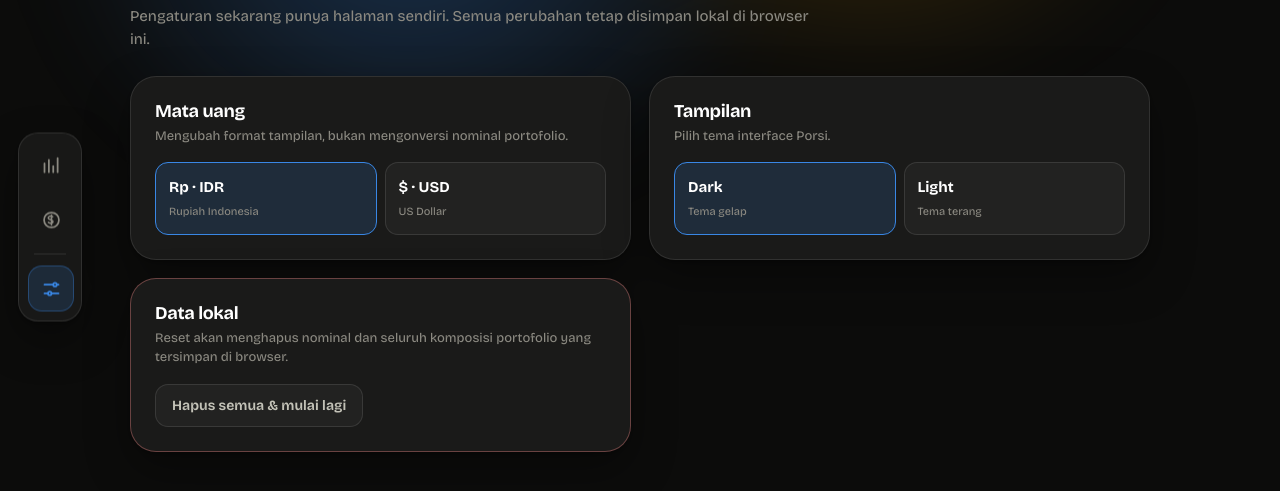
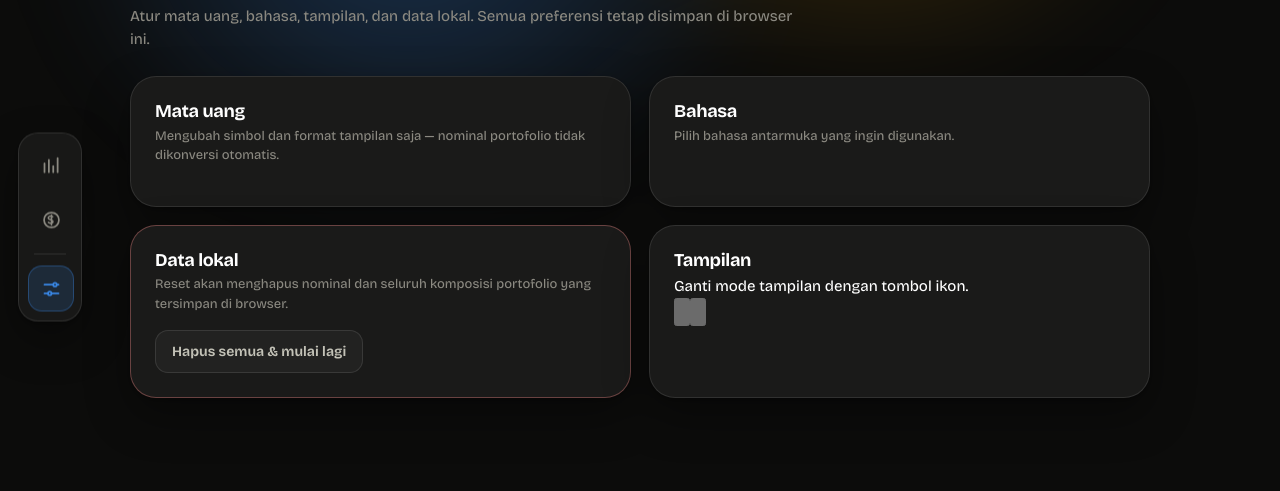
Before and after one commit to ariefzzz5421/rebalance-portfolio, a plain HTML site: page settings.html in a window 1280 px wide. Shown: the part 173-664 px from the top of the page. Drawn offline with Linux system fonts and the light colour scheme.

Commit message:
Redesign settings with icon controls and more currencies

```diff
--- a/settings.html
+++ b/settings.html
@@ -1,8 +1,18 @@
 <!doctype html>
-<html lang="id" data-theme="dark"><head><meta charset="utf-8"><meta name="viewport" content="width=device-width,initial-scale=1"><title>Settings — Porsi</title><meta name="color-scheme" content="dark light"><script>try{const s=JSON.parse(localStorage.getItem('porsi.v1')||'{}');if(s.theme)document.documentElement.dataset.theme=s.theme}catch{}</script><link rel="stylesheet" href="assets/css/font.css"><link rel="stylesheet" href="assets/css/styles.css"><link rel="stylesheet" href="assets/css/features.css"></head>
+<html lang="id" data-theme="dark">
+<head>
+<meta charset="utf-8"><meta name="viewport" content="width=device-width,initial-scale=1"><title>Settings — Porsi</title><meta name="color-scheme" content="dark light">
+<script>try{const s=JSON.parse(localStorage.getItem('porsi.v1')||'{}');if(s.theme)document.documentElement.dataset.theme=s.theme}catch{}</script>
+<link rel="stylesheet" href="assets/css/font.css"><link rel="stylesheet" href="assets/css/styles.css"><link rel="stylesheet" href="assets/css/features.css">
+</head>
 <body data-page="settings"><div class="glow" aria-hidden="true"></div><header class="top top--plain"><p class="wordmark">Porsi</p></header>
-<main class="wrap"><section class="page-head"><div><div class="page-head__eyebrow">Preferences</div><h1>Settings</h1><p>Pengaturan sekarang punya halaman sendiri. Semua perubahan tetap disimpan lokal di browser ini.</p></div></section>
-<section class="settings-grid"><div class="settings-card"><h2>Mata uang</h2><p>Mengubah format tampilan, bukan mengonversi nominal portofolio.</p><div class="choice-row" id="currency-choices"><button class="choice-btn" data-currency="IDR"><strong>Rp · IDR</strong><span>Rupiah Indonesia</span></button><button class="choice-btn" data-currency="USD"><strong>$ · USD</strong><span>US Dollar</span></button></div></div>
-<div class="settings-card"><h2>Tampilan</h2><p>Pilih tema interface Porsi.</p><div class="choice-row" id="theme-choices"><button class="choice-btn" data-theme-choice="dark"><strong>Dark</strong><span>Tema gelap</span></button><button class="choice-btn" data-theme-choice="light"><strong>Light</strong><span>Tema terang</span></button></div></div>
-<div class="settings-card danger-zone"><h2>Data lokal</h2><p>Reset akan menghapus nominal dan seluruh komposisi portofolio yang tersimpan di browser.</p><button class="btn" id="reset-data" type="button">Hapus semua & mulai lagi</button></div></section></main>
-<script src="assets/js/nav.js"></script><script src="assets/js/settings-page.js"></script></body></html>
+<main class="wrap">
+<section class="page-head"><div><div class="page-head__eyebrow">Preferences</div><h1>Settings</h1><p>Atur mata uang, bahasa, tampilan, dan data lokal. Semua preferensi tetap disimpan di browser ini.</p></div></section>
+<section class="settings-grid">
+  <div class="settings-card settings-card--wide"><h2>Mata uang</h2><p>Mengubah simbol dan format tampilan saja — nominal portofolio tidak dikonversi otomatis.</p><div class="currency-grid" id="currency-choices" aria-label="Mata uang"></div></div>
+  <div class="settings-card"><h2>Bahasa</h2><p>Pilih bahasa antarmuka yang ingin digunakan.</p><div class="language-grid" id="language-choices" aria-label="Bahasa"></div></div>
+  <div class="settings-card danger-zone"><h2>Data lokal</h2><p>Reset akan menghapus nominal dan seluruh komposisi portofolio yang tersimpan di browser.</p><button class="btn" id="reset-data" type="button">Hapus semua & mulai lagi</button></div>
+  <div class="settings-card settings-card--wide settings-card--theme"><div><h2>Tampilan</h2><p>Ganti mode tampilan dengan tombol ikon.</p></div><div class="theme-icon-row" id="theme-choices" role="radiogroup" aria-label="Tema"><button class="theme-icon-btn" type="button" data-theme-choice="dark" aria-label="Gunakan tema gelap" title="Dark"><svg viewBox="0 0 24 24" aria-hidden="true"><path d="M20 14.4A8.6 8.6 0 0 1 9.6 4a8.6 8.6 0 1 0 10.4 10.4Z" fill="currentColor"/></svg></button><button class="theme-icon-btn" type="button" data-theme-choice="light" aria-label="Gunakan tema terang" title="Light"><svg viewBox="0 0 24 24" aria-hidden="true"><circle cx="12" cy="12" r="4.2" fill="currentColor"/><path d="M12 2.4v2.4M12 19.2v2.4M2.4 12h2.4M19.2 12h2.4M5.2 5.2l1.7 1.7M17.1 17.1l1.7 1.7M18.8 5.2l-1.7 1.7M6.9 17.1l-1.7 1.7" stroke="currentColor" stroke-width="1.8" stroke-linecap="round"/></svg></button></div></div>
+</section></main>
+<script src="assets/js/nav.js"></script><script src="assets/js/preferences.js"></script><script src="assets/js/settings-page.js"></script>
+</body></html>
```
